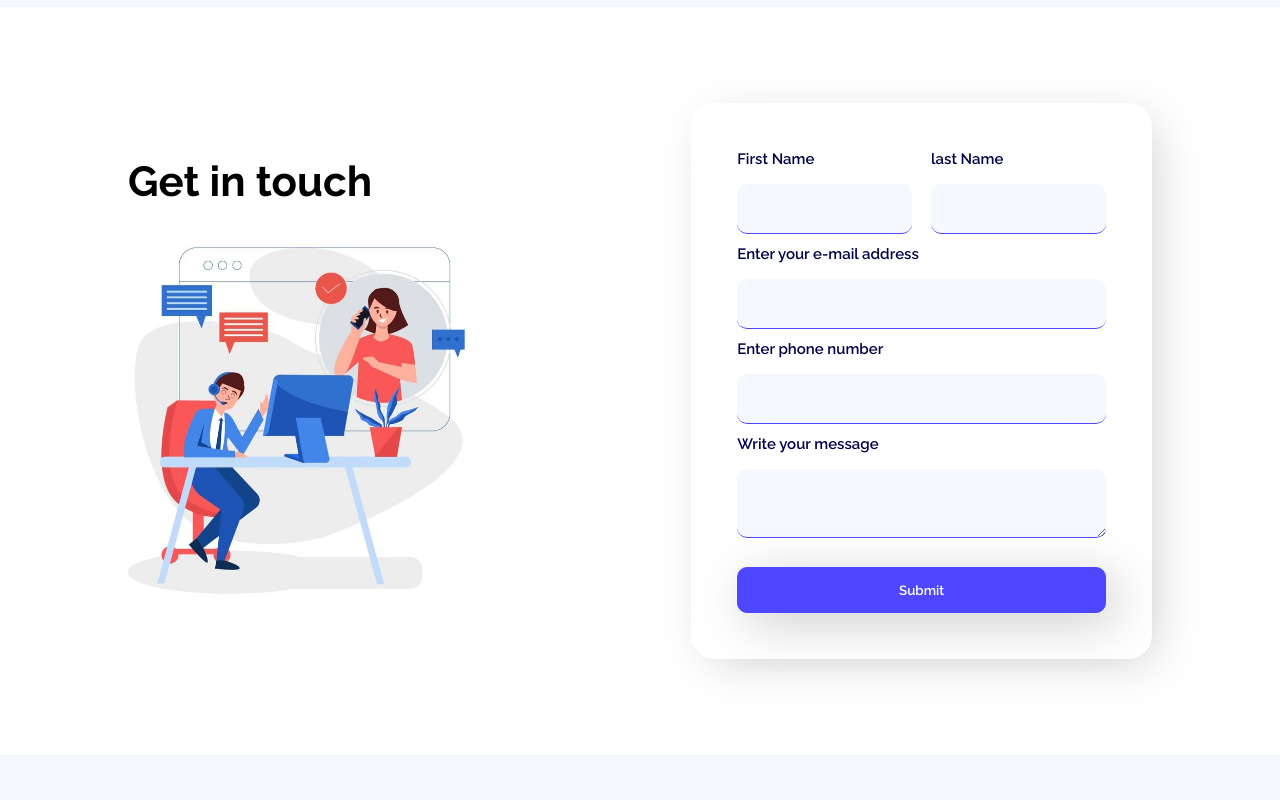
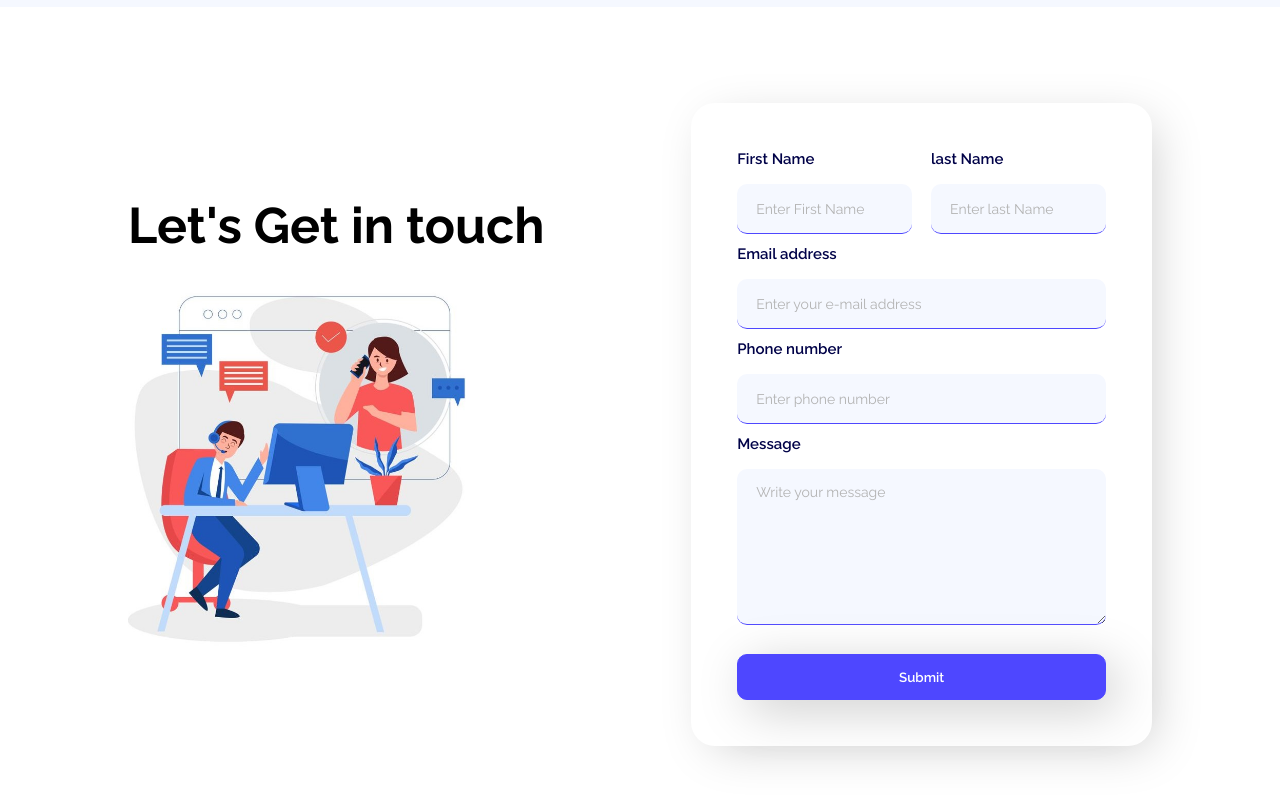
Before and after one commit to SadAbdullah/cool-dark-UI-template-assignment-1, a plain HTML site: page index.html in a window 1280 px wide. Shown: the part 4249-5049 px from the top of the page. Before the commit the page ends 5004 px from the top, so only its background shows below. Drawn offline with Linux system fonts and the light colour scheme.

Commit message:
thing are gonna little bit changed

```diff
--- a/index.html
+++ b/index.html
@@ -293,7 +293,7 @@
     <div class="contacu-wrapper">
         <div class="contact-area container">
         <div class="contact-area-txt">
-            <h2 class="section-heading">Get in touch</h2>
+            <h2 class="section-heading">Let's Get in touch</h2>
             <img src="img/contact.jpg" alt="contact-illustration">
         </div>
 
@@ -302,28 +302,28 @@
                 <div class="input-name">
                     <div class="user-input-field">
                         <label for="first-name">First Name</label>
-                        <input type="text" id="first-name" name="first-name" required />
+                        <input type="text" placeholder="Enter First Name" id="first-name" name="first-name" required />
                     </div>
 
                     <div class="user-input-field">
                         <label for="last-name">last Name</label>
-                        <input type="text" id="last-name" name="last-name" required />
+                        <input type="text" placeholder="Enter last Name" id="last-name" name="last-name" required />
                     </div>
                 </div>
 
                 <div class="input-email">
-                    <label for="email">Enter your e-mail address</label>
-                    <input type="email" id="email" name="email" required />
+                    <label for="email">Email address</label>
+                    <input type="email" placeholder="Enter your e-mail address" id="email" name="email" required />
                 </div>
 
                 <div class="input-number">
-                    <label for="phone">Enter phone number</label>
-                    <input type="tel" id="phone" name="phone" />
+                    <label for="phone">Phone number</label>
+                    <input type="tel" placeholder="Enter phone number" id="phone" name="phone" />
                 </div>
 
                 <div class="input-message">
-                    <label for="text">Write your message</label>
-                    <textarea name="text" id="text"></textarea>
+                    <label for="text">Message</label>
+                    <textarea placeholder="Write your message" name="text" id="text"></textarea>
                 </div>
 
                 <div class="submit-btn">
@@ -338,5 +338,13 @@
 
 
 
+    <!-- footer area start -->
+    <div class="footer-area container">
+
+    </div>
+    <!-- footer area end -->
+
+
+
 </body>
 </html>
--- a/style.css
+++ b/style.css
@@ -400,7 +400,7 @@ a {
 }
 
 .contact-area-txt h2 {
-    font-size: 42px;
+    font-size: 50px;
     font-weight: 700;
     margin-bottom: 24px;
 }
@@ -439,6 +439,21 @@ textarea {
     font-size: 16px;
 }
 
+input::placeholder {
+  color: #B3B3B3;
+  font-size: 14px;
+  opacity: 1;
+}
+
+textarea::placeholder {
+  color: #B3B3B3;
+  font-size: 14px;
+  opacity: 1;
+}
+
+textarea {
+    height: 156px;
+}
 
 input[type="submit"]{
     text-decoration: none;
```
